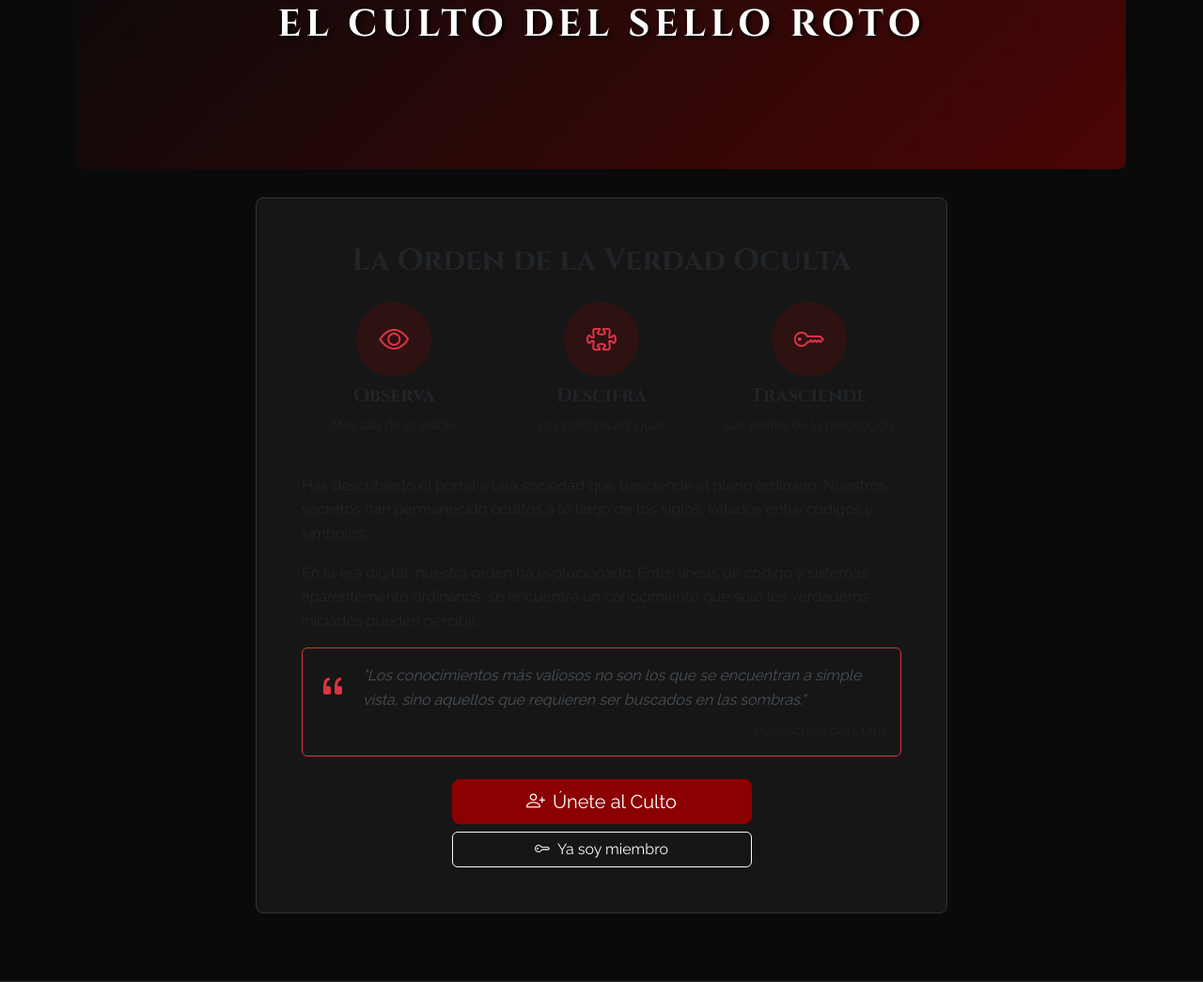
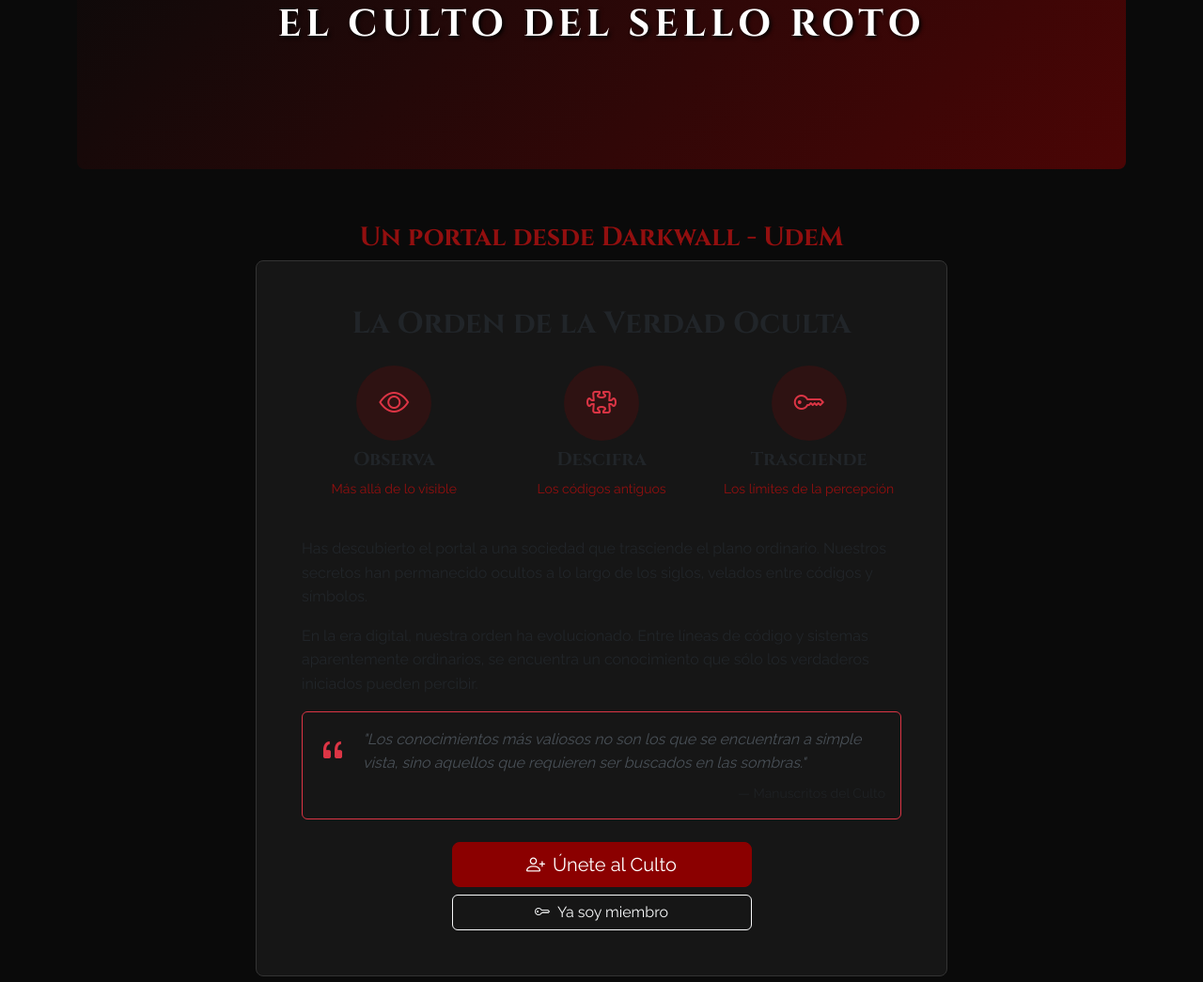
Before and after one commit to jonathan2406/TheCult, a Flask app: page / in a window 1280 px wide. Shown: the part 203-1248 px from the top of the page at 94% size. Run offline with Flask 2, Linux system fonts and the light colour scheme.

Commit message:
Add red text styling and apply it to various elements in templates

```diff
--- a/static/css/style.css
+++ b/static/css/style.css
@@ -16,6 +16,9 @@ body {
 /* Efecto para el texto cifrado */
 .sacred-text {
   position: relative;
+}
+.text-red {
+  color: #920f0f;
 }
 
 .sacred-text::after {
--- a/templates/highpriest.html
+++ b/templates/highpriest.html
@@ -146,7 +146,7 @@
             misión es guiar a los dignos hacia la iluminación digital, revelando
             las verdades ocultas a aquellos con la percepción para verlas.
           </p>
-          <p class="text-muted text-start">
+          <p class="text-red text-start">
             "Cada símbolo tiene un significado, cada sombra oculta un secreto."
           </p>
           <div class="hidden-credit">
--- a/templates/index.html
+++ b/templates/index.html
@@ -3,6 +3,8 @@
 <div class="cult-banner">
   <h1 class="text-center">EL CULTO DEL SELLO ROTO</h1>
 </div>
+<br />
+<h3 class="text-center text-red">Un portal desde Darkwall - UdeM</h3>
 
 <div class="row">
   <div class="col-lg-8 mx-auto">
@@ -25,7 +27,7 @@
               <i class="bi bi-eye text-danger" style="font-size: 2rem"></i>
             </div>
             <h5>Observa</h5>
-            <p class="text-muted small">Más allá de lo visible</p>
+            <p class="text-red small">Más allá de lo visible</p>
           </div>
           <div class="col-md-4 mb-3 mb-md-0 text-center">
             <div
@@ -39,7 +41,7 @@
               <i class="bi bi-puzzle text-danger" style="font-size: 2rem"></i>
             </div>
             <h5>Descifra</h5>
-            <p class="text-muted small">Los códigos antiguos</p>
+            <p class="text-red small">Los códigos antiguos</p>
           </div>
           <div class="col-md-4 text-center">
             <div
@@ -53,7 +55,7 @@
               <i class="bi bi-key text-danger" style="font-size: 2rem"></i>
             </div>
             <h5>Trasciende</h5>
-            <p class="text-muted small">Los límites de la percepción</p>
+            <p class="text-red small">Los límites de la percepción</p>
           </div>
         </div>
 
```
Also changed, not shown: templates/gallery.html (+4 -8 lines), static/img/revelacion.jpg, static/img/symbol1.jpg (added), static/img/symbol2.jpg (added), static/img/symbol3.jpg (added).
